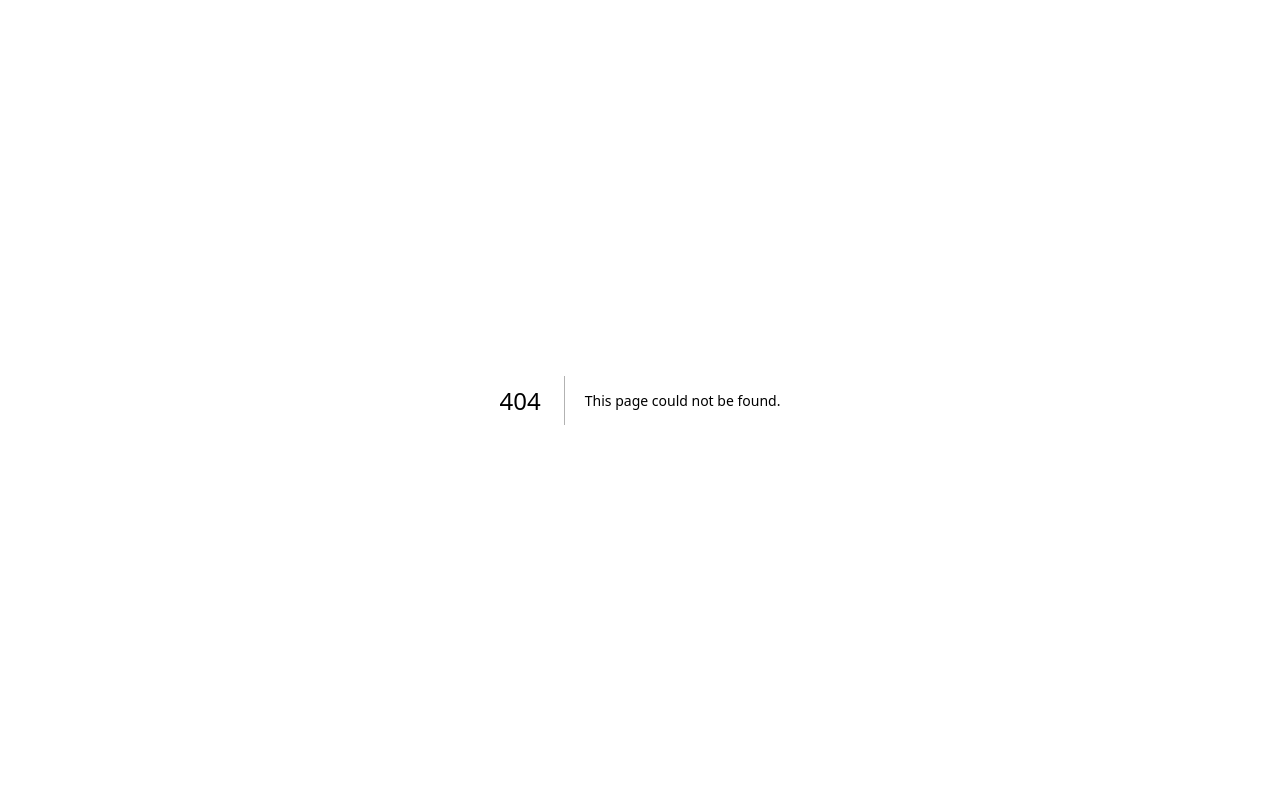
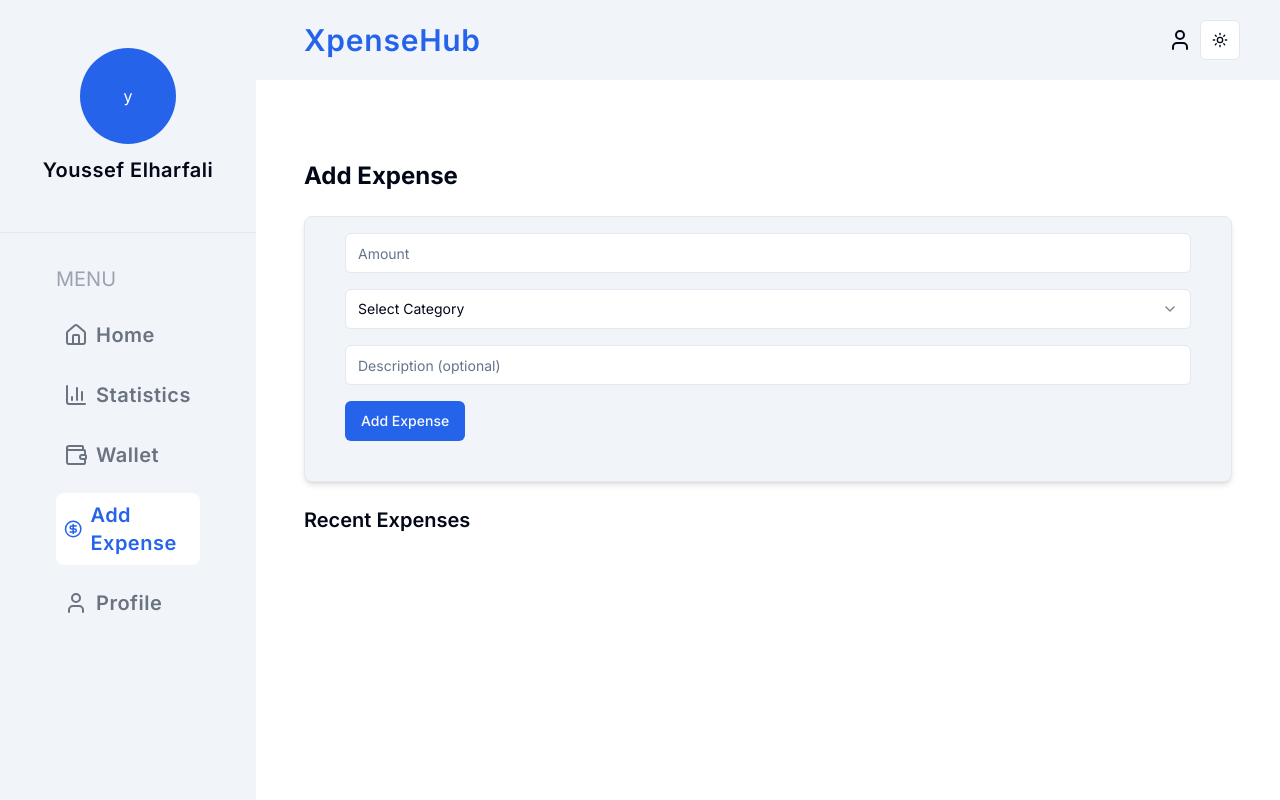
Before and after one commit to Elharfali8/project-3-expense-tracker, a Next.js app: page /add-expense in a window 1280 px wide. Before the commit this address had no page. Built offline with nearby package versions, Linux system fonts and the light colour scheme.

Commit message:
Implement Add Expense page

```diff
--- /dev/null
+++ b/app/(dashboard)/add-expense/page.jsx
@@ -0,0 +1,81 @@
+'use client'
+
+import { Button } from "@/components/ui/button"
+import { Card, CardContent } from "@/components/ui/card"
+import { Input } from "@/components/ui/input"
+import { Select, SelectContent, SelectItem, SelectTrigger, SelectValue } from "@/components/ui/select"
+import { addExpense } from "@/features/expense/expenseSlice"
+import { useState } from "react"
+import { useDispatch, useSelector } from "react-redux"
+
+const AddExpensePage = () => {
+    const { expenses, categories } = useSelector((store) => store.expense)
+    const dispatch = useDispatch()
+
+    const [selectedCategory, setSelectedCategory] = useState('')
+    const [amountValue, setAmountValue] = useState('')
+    const [description, setDescription] = useState('')
+
+    const handleExpense = () => {
+        dispatch(addExpense({
+            amount: amountValue,
+            category: selectedCategory,
+            description
+        }))
+        setSelectedCategory('')
+        setAmountValue('')
+        setDescription('')
+    }
+
+  return (
+    <div className="p-6 space-y-6">
+      <h1 className="text-2xl font-bold">Add Expense</h1>
+      <Card className="p-4 shadow-md bg-muted">
+        <CardContent className="space-y-4">
+          <Input
+            type="number"
+            placeholder="Amount"
+            value={amountValue}
+            onChange={e => setAmountValue(e.target.value)}
+          />
+          <Select value={selectedCategory} onValueChange={setSelectedCategory}>
+            <SelectTrigger>
+              <SelectValue placeholder="Select Category" />
+            </SelectTrigger>
+            <SelectContent>
+              {categories.map(cat => (
+                <SelectItem key={cat} value={cat}>{cat}</SelectItem>
+              ))}
+            </SelectContent>
+          </Select>
+          <Input
+            type="text"
+            placeholder="Description (optional)"
+            value={description}
+            onChange={e => setDescription(e.target.value)}
+          />
+                  <Button
+                      className='dark:text-white'
+                      onClick={handleExpense}
+                  >
+                      Add Expense
+                  </Button>
+        </CardContent>
+      </Card>
+      <div className="space-y-4">
+        <h2 className="text-xl font-semibold">Recent Expenses</h2>
+        {expenses.map(expense => (
+          <Card key={expense.id} className="p-4 shadow-md bg-muted">
+            <CardContent>
+              <p className="text-lg font-bold">${expense.amount.toFixed(2)}</p>
+              <p className="text-gray-600 dark:text-gray-400">{expense.category}</p>
+              {expense.description && <p className="text-gray-500 dark:text-gray-300">{expense.description}</p>}
+            </CardContent>
+          </Card>
+        ))}
+      </div>
+    </div>
+  )
+}
+
+export default AddExpensePage
--- a/app/(dashboard)/wallet/page.jsx
+++ b/app/(dashboard)/wallet/page.jsx
@@ -17,23 +17,19 @@ const WalletPage = () => {
   const [transactionType, setTransactionType] = useState('deposit');
   const [selectedWallet, setSelectedWallet] = useState(wallets[0]?.id || '');
 
-  // const handleTransaction = () => {
-  //   setWallets(
-  //     wallets.map(wallet =>
-  //       wallet.id === selectedWallet
-  //         ? {
-  //             ...wallet,
-  //             balance:
-  //               transactionType === 'deposit'
-  //                 ? wallet.balance + Number(amount)
-  //                 : wallet.balance - Number(amount),
-  //           }
-  //         : wallet
-  //     )
-  //   );
-  //   setAmount('');
-  // };
 
+  const handleWallet = () => {
+    dispatch(addWallet({ name: newWallet, balance: amount }))
+    setNewWallet('')
+    setAmount('')
+  }
+
+  const handleTransactions = () => {
+    dispatch(handleTransaction({ id: selectedWallet, transactionType, amount }))
+    setSelectedWallet('')
+    setTransactionType('')
+    setAmount('')
+  }
 
   return (
     <div className="p-6 space-y-6">
@@ -54,7 +50,7 @@ const WalletPage = () => {
           value={newWallet}
           onChange={e => setNewWallet(e.target.value)}
         />
-        <Button onClick={() => dispatch(addWallet({name: newWallet, balance: amount}))}>Add Wallet</Button>
+        <Button onClick={handleWallet}>Add Wallet</Button>
       </div>
       <div className="space-y-4">
         <Select onValueChange={setSelectedWallet}>
@@ -84,7 +80,7 @@ const WalletPage = () => {
             <SelectItem value="withdraw">Withdraw</SelectItem>
           </SelectContent>
         </Select>
-        <Button onClick={() => dispatch(handleTransaction({id: selectedWallet, transactionType, amount}))}>Submit Transaction</Button>
+        <Button onClick={handleTransactions}>Submit Transaction</Button>
       </div>
     </div>
   );
--- a/app/layout.js
+++ b/app/layout.js
@@ -2,6 +2,8 @@ import { Inter } from "next/font/google";
 import "./globals.css";
 import Providers from "./Providers";
 const inter = Inter({ subsets: ['latin'], display: 'swap' });
+import { ToastContainer } from 'react-toastify';
+import 'react-toastify/dist/ReactToastify.css';
 
 export const metadata = {
   title: "XpenseHub",
@@ -17,6 +19,7 @@ export default function RootLayout({ children }) {
         <Providers>
         {children}
         </Providers>
+        <ToastContainer position="top-center" />
       </body>
     </html>
   );
--- /dev/null
+++ b/features/expense/expenseSlice.js
@@ -0,0 +1,36 @@
+import { createSlice } from "@reduxjs/toolkit";
+import { toast } from "react-toastify";
+import { v4 as uuidv4 } from 'uuid';
+
+const initialState = {
+    expenses: [],
+    categories: ['Food', 'Transport', 'Shopping', 'Entertainment', 'Bills', 'Other']
+}
+
+const expenseSlice = createSlice({
+    name: 'expense',
+    initialState,
+    reducers: {
+        addExpense: (state, { payload }) => {
+            const { amount, category, description } = payload
+            const newExpense = {
+                id: uuidv4(),
+                amount: Number(amount),
+                category,
+                description
+            }
+
+            if (!amount || !category) {
+                toast.error('Please fill amount and category fields')
+                return
+            }
+
+            state.expenses = [...state.expenses, newExpense]
+            toast.success('Expense added successfully')
+        }
+    }
+})
+
+export const {addExpense} = expenseSlice.actions
+
+export default expenseSlice.reducer
--- a/package.json
+++ b/package.json
@@ -22,6 +22,7 @@
     "react": "^18.2.0",
     "react-dom": "^18.2.0",
     "react-redux": "^9.2.0",
+    "react-toastify": "^11.0.3",
     "recharts": "^2.15.1",
     "tailwind-merge": "^3.0.1",
     "tailwindcss-animate": "^1.0.7",
--- a/store.js
+++ b/store.js
@@ -1,8 +1,10 @@
 import { configureStore } from "@reduxjs/toolkit";
 import walletSlice from '@/features/wallet/walletSlice'
+import expenseSlice from '@/features/expense/expenseSlice'
 
 export const store = configureStore({
     reducer: {
-        wallet: walletSlice
+        wallet: walletSlice,
+        expense: expenseSlice
     }
 })
--- a/utils/links.jsx
+++ b/utils/links.jsx
@@ -1,4 +1,4 @@
-import { ChartColumn, House, Wallet, User } from "lucide-react";
+import { ChartColumn, House, Wallet, User, CircleDollarSign } from "lucide-react";
 
 export const navLinks = [
     {
@@ -21,6 +21,12 @@ export const navLinks = [
     },
     {
         id: 4,
+        title: 'add expense',
+        path: '/add-expense',
+        icon: <CircleDollarSign />
+    },
+    {
+        id: 5,
         title: 'profile',
         path: '/profile',
         icon: <User />
```
Also changed, not shown: 1 other file (tests, documents, lock files or other folders).
